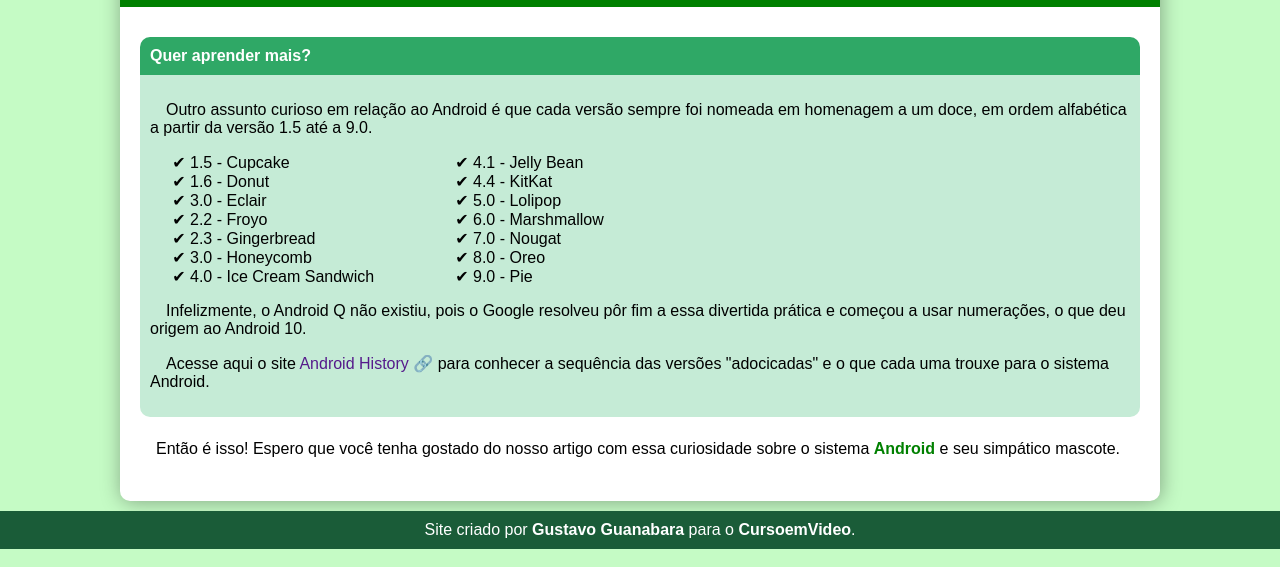
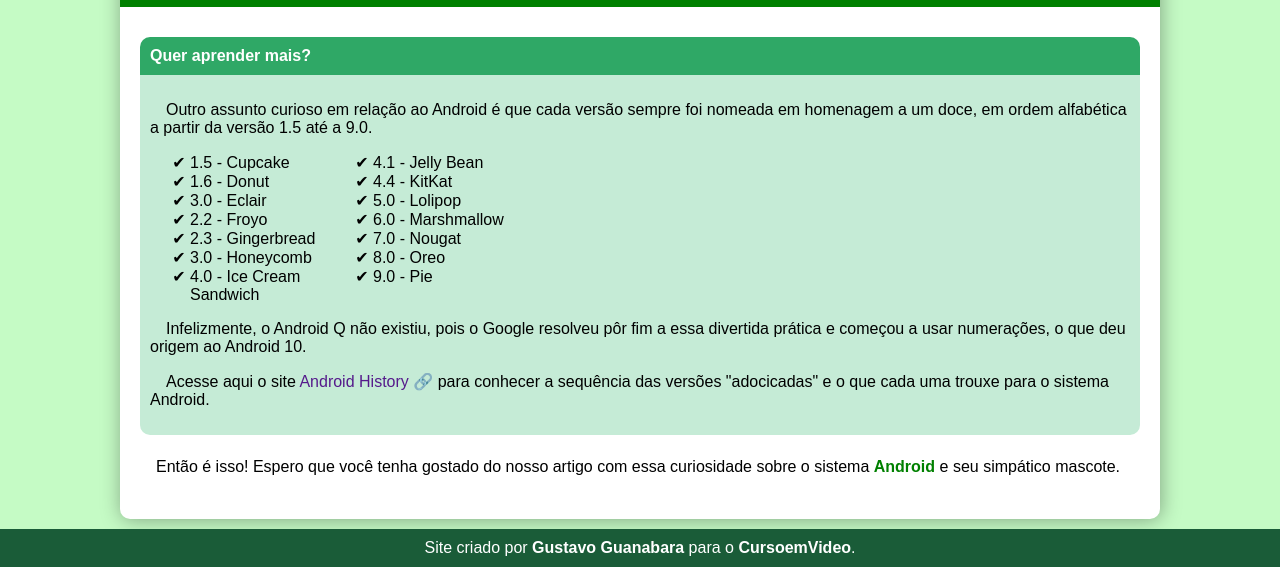
Before and after one commit to LuanKDT/HTML-CSS, a plain HTML site: page Desafios/android/index.html in a window 1280 px wide. Shown: the part 2290-2857 px from the top of the page. Drawn offline with Linux system fonts and the light colour scheme.

Commit message:
Update style.css

```diff
--- a/Desafios/android/style.css
+++ b/Desafios/android/style.css
@@ -190,6 +190,6 @@
 #lista1{
    list-style: '\2714\00A0';
    columns: 2;
-   min-width: 350px;
-   max-width: 550px;
+   min-width: 250px;
+   max-width: 350px;
 }
```
